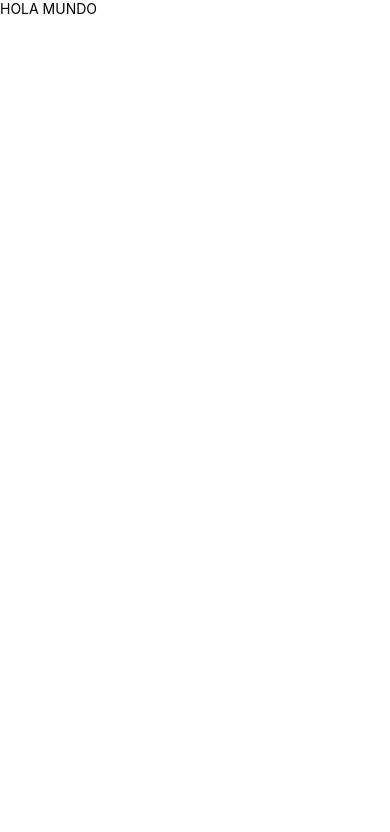
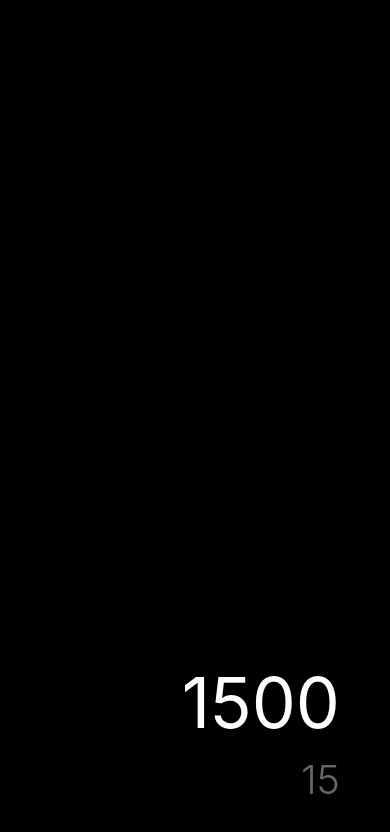
Before and after one commit to BearPandaDay/learning-react-native, a React Native app: screen / in a window 390 px wide. Shown: the top 832 px of the page. Built offline with nearby package versions, Linux system fonts and the light colour scheme.

Commit message:
video 85: Creando los primeros estilos para letras y resultado con fondo

```diff
--- a/src/App.tsx
+++ b/src/App.tsx
@@ -1,10 +1,13 @@
 import React from 'react';
-import { Text, View } from 'react-native';
+import { StatusBar, View } from 'react-native';
+import { GlobalStyles } from './config/theme/app-theme';
+import { CalculatorScreen } from './presentation/screens';
 
 export const App = () => {
   return (
-    <View>
-      <Text>HOLA MUNDO</Text>
+    <View style={GlobalStyles.background}>
+      <StatusBar barStyle={'light-content'} backgroundColor={'#000000'}/>
+      <CalculatorScreen />
     </View>
   );
 };
--- /dev/null
+++ b/src/config/theme/app-theme.ts
@@ -0,0 +1,40 @@
+import { StyleSheet } from 'react-native';
+
+export const colors = {
+    darkGray: '#2d2d2d',
+    lightGray: '#9b9b9b',
+    orange: '#ff9427',
+
+    textPrimary: 'white',
+    textSecondary: '#666666',
+    background: '#000000',
+};
+
+export const GlobalStyles = StyleSheet.create({
+    background: {
+        flex: 1,
+        backgroundColor: colors.background,
+    },
+
+    calculatorContainer: {
+        flex: 1,
+        padding: 20,
+        justifyContent: 'flex-end',
+    },
+
+
+    mainResult: {
+        color: colors.textPrimary,
+        fontSize: 70,
+        textAlign: 'right',
+        marginBottom: 10,
+        fontWeight: '400',
+    },
+
+    subResult: {
+        color: colors.textSecondary,
+        fontSize: 40,
+        textAlign: 'right',
+        fontWeight: '300',
+    },
+});
--- /dev/null
+++ b/src/presentation/screens/CalculatorScreen/CalculatorScreen.tsx
@@ -0,0 +1,18 @@
+import React from 'react'
+import { StyleSheet, Text, View } from 'react-native'
+import { GlobalStyles } from '../../../config/theme/app-theme';
+
+export const CalculatorScreen = () => {
+  return (
+    <View style={GlobalStyles.calculatorContainer}>
+      <View style={StylesCalculatorScreen.contentFather}>
+        <Text style={GlobalStyles.mainResult}>1500</Text>
+        <Text style={GlobalStyles.subResult}>15</Text>
+      </View>
+    </View>
+  );
+};
+
+const StylesCalculatorScreen = StyleSheet.create({
+  contentFather: {paddingHorizontal: 30, paddingBottom: 20},
+});
--- /dev/null
+++ b/src/presentation/screens/CalculatorScreen/index.tsx
@@ -0,0 +1 @@
+export * from './CalculatorScreen';
--- /dev/null
+++ b/src/presentation/screens/index.tsx
@@ -0,0 +1 @@
+export * from './CalculatorScreen';
```
Also changed, not shown: src/presentation/screens/CalculatorScreen/StylesCalculatorScreen.tsx (added), 1 other file (tests, documents, lock files or other folders).
